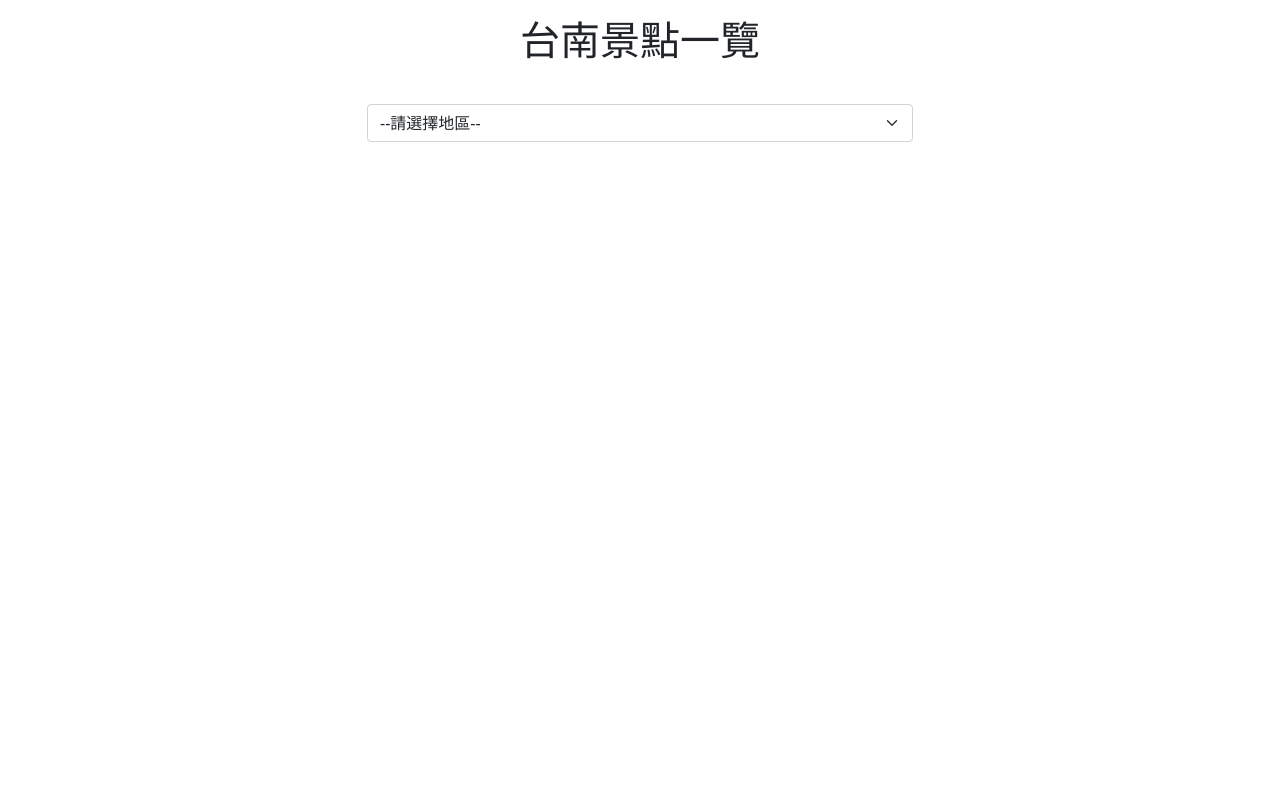
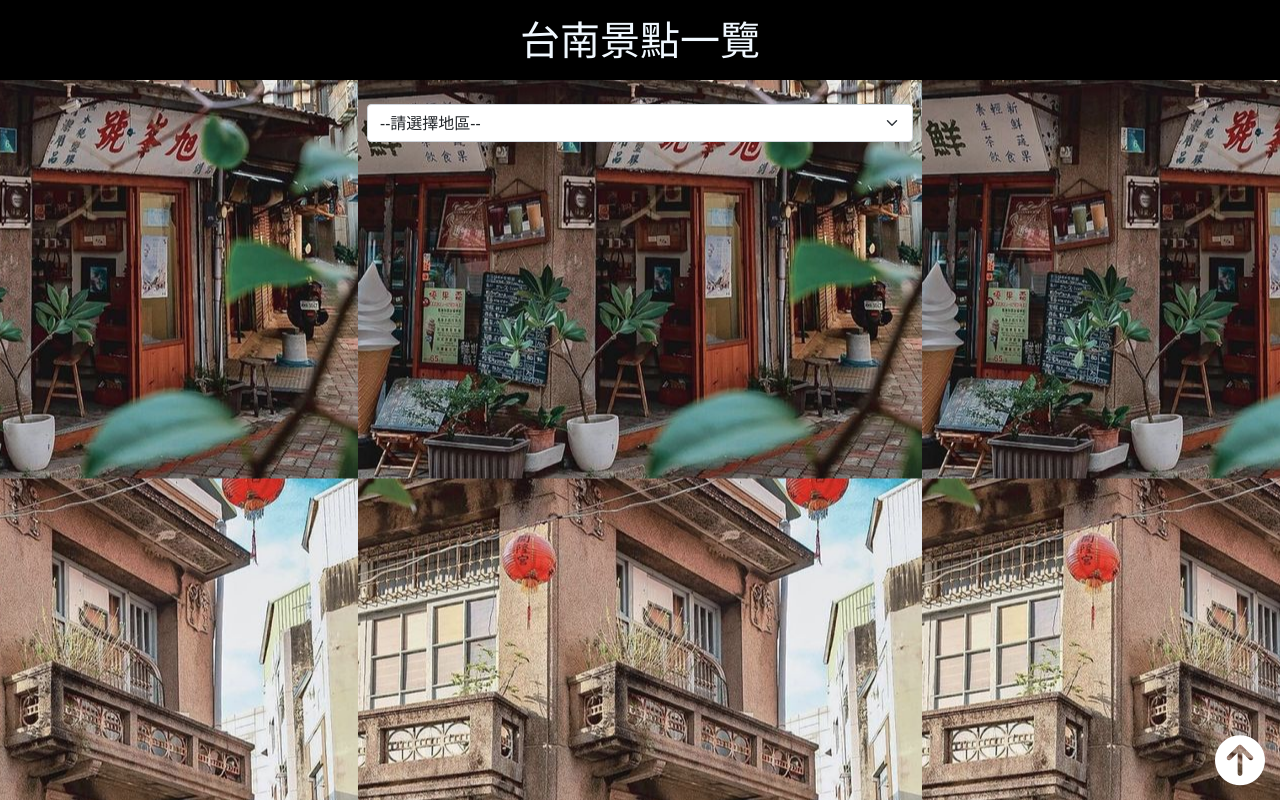
Before and after one commit to JasonHsieh-web/Vue_SideProj, a plain HTML site: page index.html in a window 1280 px wide. Drawn offline with nearby package versions, Linux system fonts and the light colour scheme.

Commit message:
新增背景,增加滑到頂端效果

```diff
--- a/index.html
+++ b/index.html
@@ -16,16 +16,45 @@
       width: 35% !important;
     }
 
-    /* body {
+    body {
 background-image: url('img/TaiwanView.jpg');
-background-repeat: repeat-x;
-} */
+background-repeat: repeat;
+background-position: center center;
+
+}
+.header h1{
+  background-color: #000;
+  color: aliceblue;
+}
+.top{
+    width: 80px;
+    height: 80px;
+    display: flex;
+    justify-content: center;
+    align-items: center;
+    border-radius: 100px;
+    position: fixed;
+    bottom: 0;
+    right: 0;
+    cursor: pointer;
+
+}
+.top a{
+   text-decoration: none;
+   color: #fff;
+}
+.top .fas{
+  color: #fff;
+    font-size: 50px;
+}
   </style>
 </head>
 
 <body>
   <div id="app">
+    <header class="header">
     <h1 class="text-center p-3">台南景點一覽</h1>
+  </header>
     <div class="container">
       <div class="row justify-content-center">
         <div class="col-6">
@@ -57,6 +86,9 @@ background-repeat: repeat-x;
       </div>
     </div>
 
+    <div class="top" >
+    <a href="#" @click.prevent="GoTop" ><i class="fas fa-arrow-circle-up"></i></a>
+    </div>
   </div>
 
 
@@ -80,6 +112,7 @@ background-repeat: repeat-x;
     </div>
 
       </script>
+
   <script>
     Vue.component('card', {
       props: ['area'],
@@ -97,7 +130,10 @@ background-repeat: repeat-x;
         totalPage: '',
         currentPage: 0,
       },
-
+      mounted () {
+  window.addEventListener('scroll', this.CalHeight);
+  $(".top").hide();
+},
       methods: {
         GetList() {
           let vm = this;
@@ -109,7 +145,20 @@ background-repeat: repeat-x;
             return arr.indexOf(item) === index;
           })
         },
+        CalHeight(){
+
+        let last=$("body").height()-$(window).height()-100;
+          console.log($(window).scrollTop());
+         if($(window).scrollTop()>=last){$(".top").show(1000);}
+         else{$(".top").hide(1000);}
+
       },
+      GoTop(){
+        $('html,body').animate({
+            scrollTop:0
+        },300);
+      }
+    },
       computed: {
 
         filterData: function () {
@@ -121,7 +170,6 @@ background-repeat: repeat-x;
             }
             )
           }
-          console.log(items);
           let NewData = [];
           items.forEach((item, index) => {
             if (index % 10 === 0) {
@@ -130,7 +178,6 @@ background-repeat: repeat-x;
             const page = parseInt(index / 10);
             NewData[page].push(item);
           })
-          console.log(NewData);
           vm.totalPage = NewData.length
           return NewData
 
```
Also changed, not shown: img/arrow-pointing-upwards.png (added).
